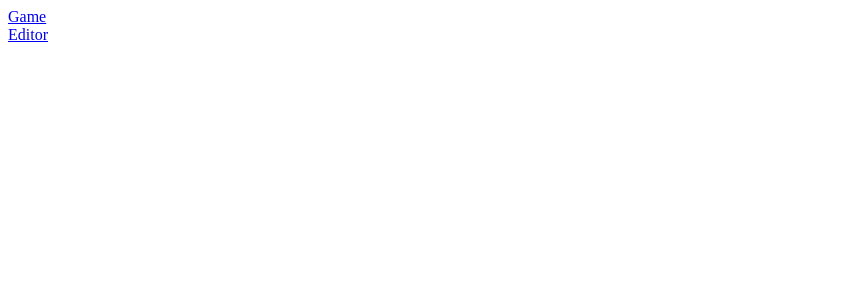
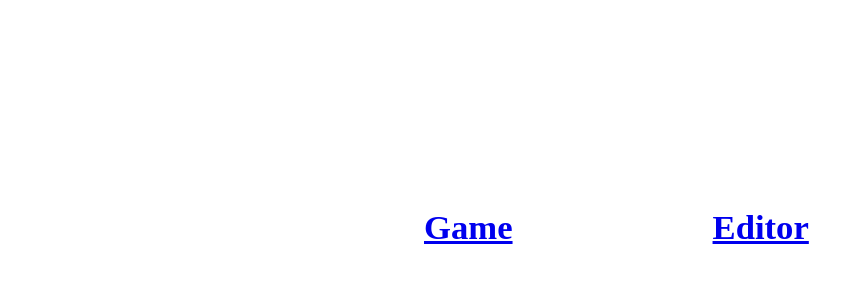
Before and after one commit to antonino-feitosa/6POK, a website: page index.html in a window 1280 px wide. Shown: the whole page, without its empty margins (0-864 px from the left). Drawn offline with Linux system fonts and the light colour scheme.

Commit message:
Update index.html - style

```diff
--- a/index.html
+++ b/index.html
@@ -1,8 +1,25 @@
 <!DOCTYPE html>
 <html>
+<head>
+    <style>
+        body {
+            padding-top: 200px;
+			font-size: 26pt;
+            font-weight: bold;
+		}
+        a:last-of-type {
+            padding-left: 200px;
+        }
+        div {
+            margin: auto;
+            width: calc(50% - 200px);
+        }
+    </style>
+</head>
 <body>
-	<a href="game.html">Game</a><br>
-  	<a href="weltmeister.html">Editor</a><br>
-	  <link rel="icon" type="image/x-icon" href="adax.ico">
+    <link rel="icon" type="image/x-icon" href="adax.ico">
+    <div>
+        <a href="game.html">Game</a><a href="weltmeister.html">Editor</a>
+    </div>
 </body>
 </html>
```
